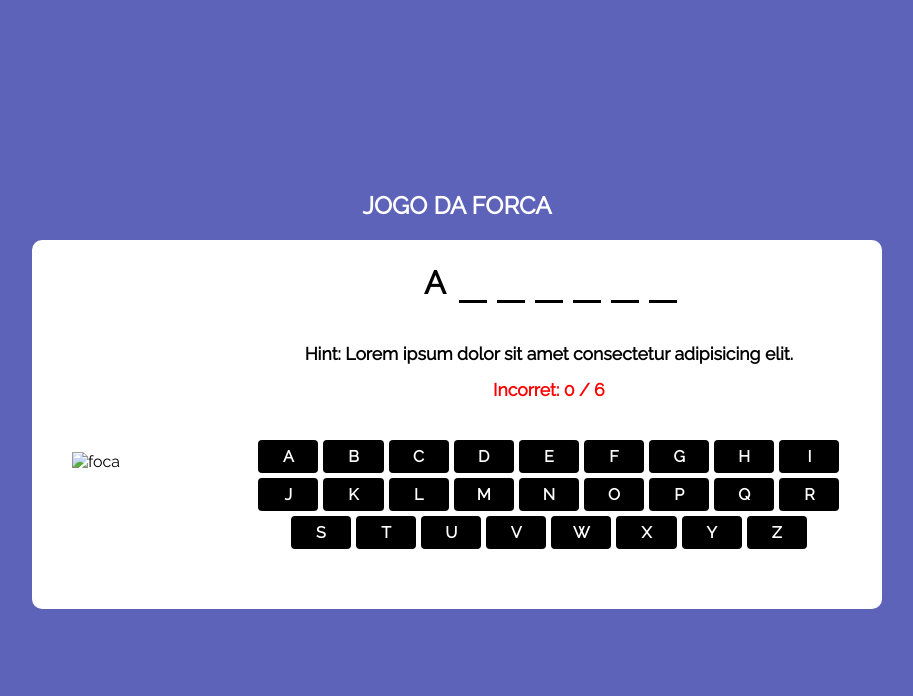
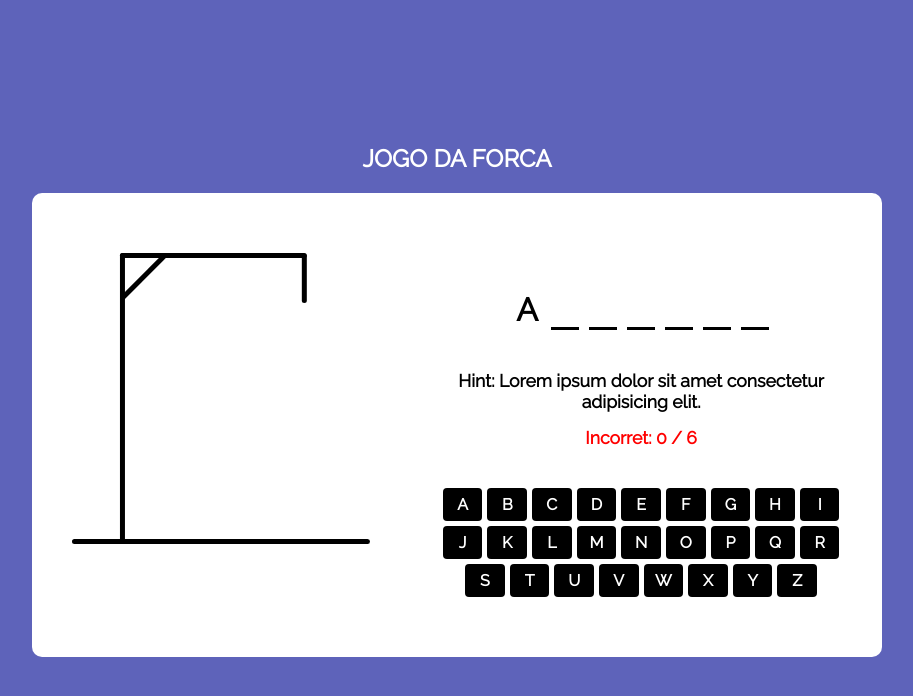
Before and after one commit to hyagodiasf/JavaScript, a plain HTML site: page GameForca/index.html in a window 1280 px wide. Shown: the whole page, without its empty margins (183-1096 px from the left). Drawn offline with Linux system fonts and the light colour scheme.

Commit message:
Update index.html

```diff
--- a/GameForca/index.html
+++ b/GameForca/index.html
@@ -20,7 +20,7 @@
     </div>
     <div class="container">
         <div class="box-forca">
-            <img src="images/foca-0.svg" alt="foca">
+            <img src="images/forca-0.svg" alt="foca">
             <h1>Jogo da Foca</h1>
         </div>
         <div class="game-box">
```
